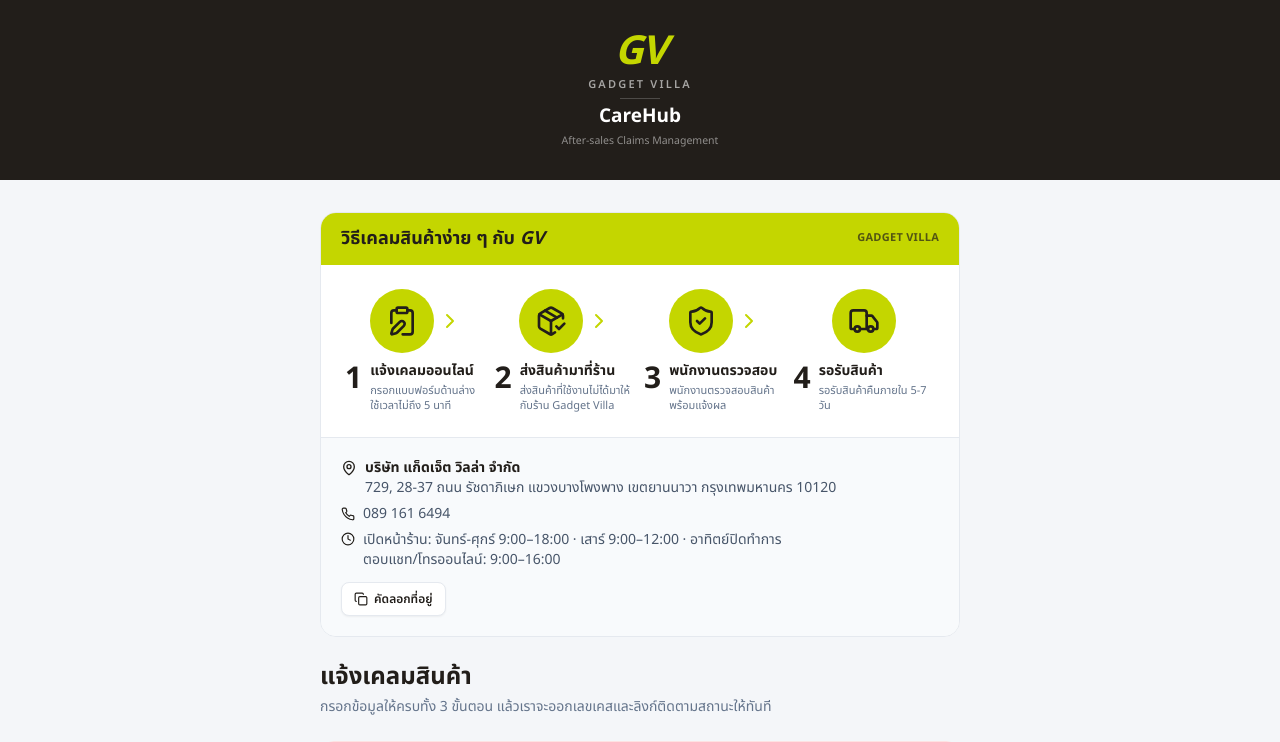
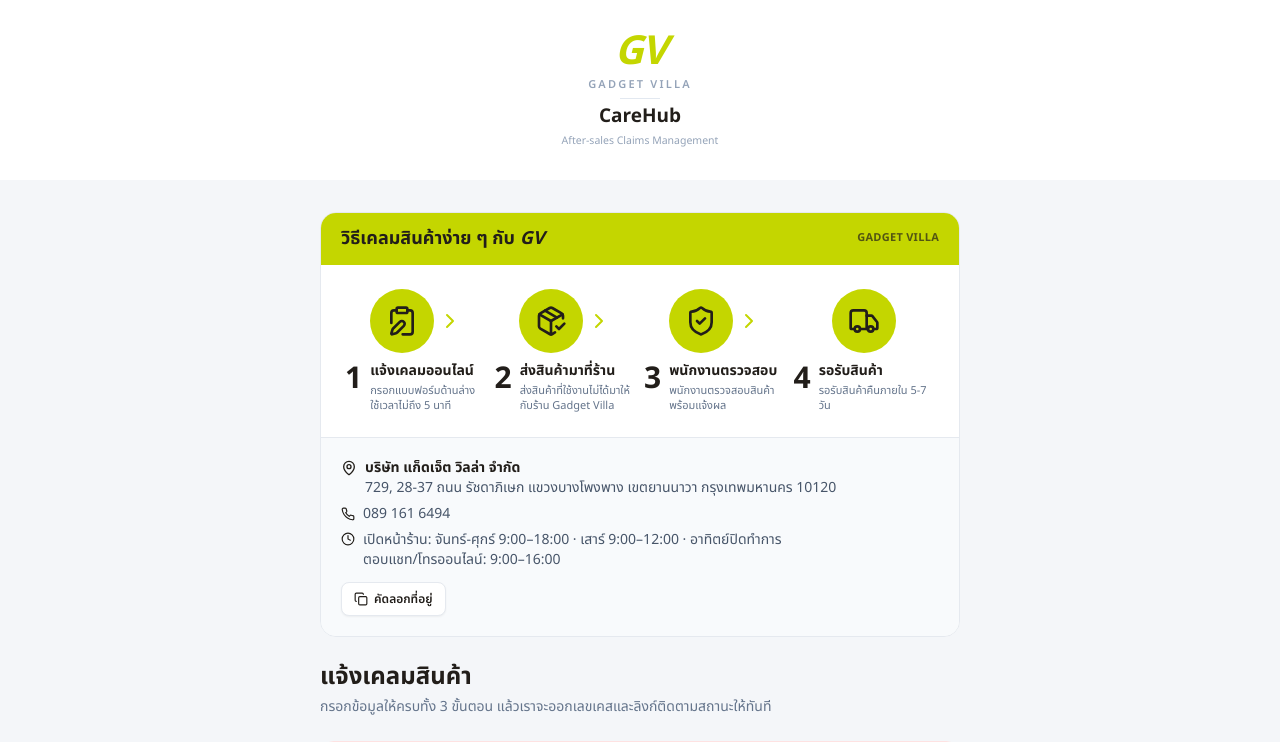
Before and after one commit to SounGv/gv-carehub, a Next.js app in the folder web/: page /claim/new in a window 1280 px wide. Shown: the top 742 px of the page. Built offline with nearby package versions, Linux system fonts and the light colour scheme; no server answers.

Commit message:
Remove black background from the public-facing header
Used on /claim/new and /track/[token] - the solid dark block clashed
with the lime/white theme everywhere else on those pages. Now sits on
plain white with the GV logo still in brand lime.

```diff
--- a/web/src/components/layout/public-header.tsx
+++ b/web/src/components/layout/public-header.tsx
@@ -1,12 +1,12 @@
 export function PublicHeader() {
   return (
-    <header className="bg-brand-charcoal">
+    <header className="bg-white">
       <div className="mx-auto flex max-w-2xl flex-col items-center gap-1.5 px-4 py-8 text-center">
         <div className="text-[40px] font-black italic leading-none tracking-tighter text-brand-lime">GV</div>
-        <div className="text-[11px] font-semibold uppercase leading-tight tracking-[0.2em] text-white/60">Gadget Villa</div>
-        <div className="h-px w-10 bg-white/20" />
-        <div className="text-[19px] font-extrabold leading-tight text-white">CareHub</div>
-        <div className="text-[10.5px] leading-tight text-white/50">After-sales Claims Management</div>
+        <div className="text-[11px] font-semibold uppercase leading-tight tracking-[0.2em] text-slate-400">Gadget Villa</div>
+        <div className="h-px w-10 bg-slate-200" />
+        <div className="text-[19px] font-extrabold leading-tight text-brand-charcoal">CareHub</div>
+        <div className="text-[10.5px] leading-tight text-slate-400">After-sales Claims Management</div>
       </div>
     </header>
   );
```
